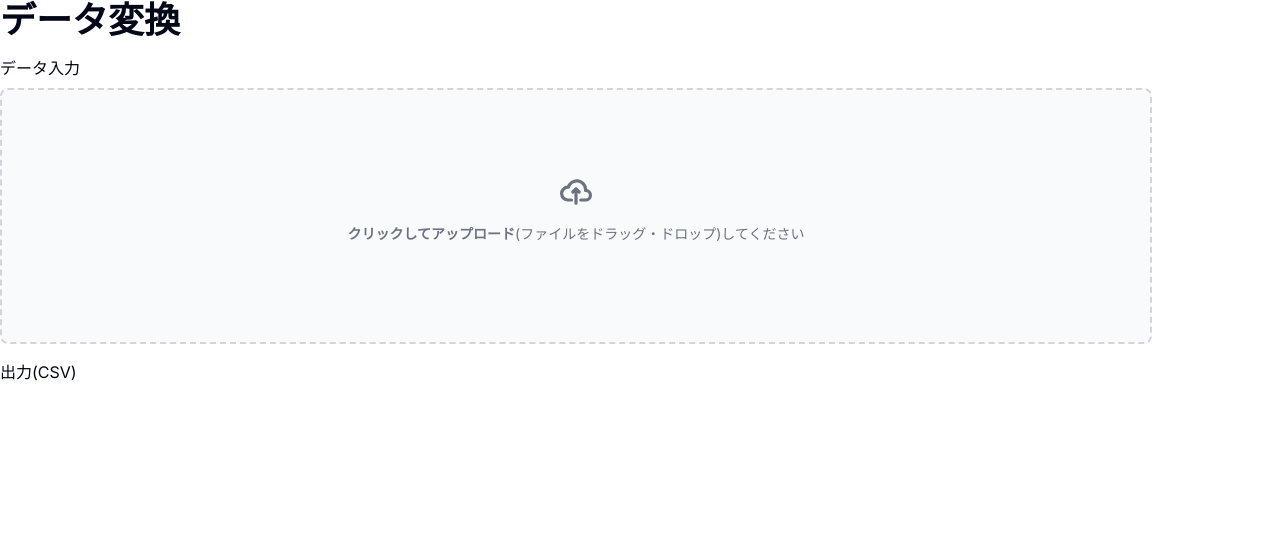
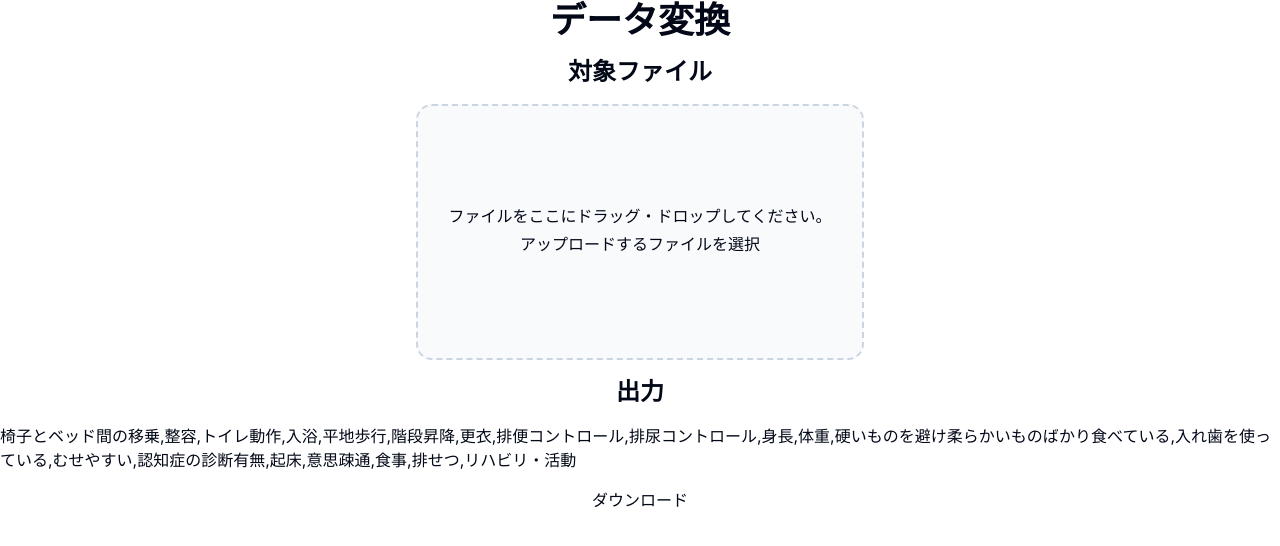
Before and after one commit to brainvader/life-2024, a Next.js app: page /csv in a window 1280 px wide. Shown: the top 546 px of the page. Built offline with nearby package versions, Linux system fonts and the light colour scheme.

Commit message:
feat: Add d&d file upload

```diff
--- a/app/csv/page.tsx
+++ b/app/csv/page.tsx
@@ -1,10 +1,7 @@
 'use client'
 
-import { ChangeEvent, useState } from "react";
-
-// type InputUser = {
-//     "椅子とベッド間の移乗": "自立" | "一部介助" | "全介助",
-// }
+import FileDropZone from "@/components/ui/file-drop-zone";
+import { DragEvent, MouseEvent, useState } from "react";
 
 const InputUser = {
     "椅子とベッド間の移乗": "",
@@ -31,13 +28,38 @@ const InputUser = {
 
 type UserKey = keyof typeof InputUser;
 
+function readLines(input: string) {
+    return input.split(/\r?\n|\r|\n/g);
+}
+
 export default function DataInput() {
+    const [dragActive, setDragActive] = useState(false);
     const [csv, setCSV] = useState("");
+    const [name, setName] = useState("");
 
-    const toCSV = async (event: ChangeEvent<HTMLInputElement>) => {
-        if (event.target.files) {
-            const input = await event.target.files[0].text();
-            const lines = input.split(/\r?\n|\r|\n/g);
+    const dragHandler = (event: DragEvent<HTMLFormElement | HTMLDivElement>) => {
+        event.preventDefault();
+        event.stopPropagation();
+
+        if (event.type === "dragenter" || event.type === "dragover") {
+            setDragActive(true);
+        } else if (event.type === "dragleave") {
+            setDragActive(false);
+        }
+    }
+
+    const dropHandler = async (event: DragEvent<HTMLDivElement>) => {
+        event.preventDefault();
+        event.stopPropagation();
+        setDragActive(false);
+
+        if (event.dataTransfer.files && event.dataTransfer.files[0]) {
+            const files = event.dataTransfer.files;
+            console.log(files);
+            const input = await files[0].text();
+            const [name, extension] = files[0].name.split('.');
+            setName(name);
+            const lines = readLines(input);
             const user = { ...InputUser };
 
             Object.keys(InputUser).map((key, i) => {
@@ -64,38 +86,28 @@ export default function DataInput() {
         }
     }
 
+    const download = async (event: MouseEvent<HTMLButtonElement>) => {
+    }
+
     return (
-        <div className="w-[90%]">
+        <div className="flex flex-col justify-center items-center">
             <h1 className="font-bold text-4xl mb-4">データ変換</h1>
-            <div className="mb-4">
-                <h2 className="mb-2">データ入力</h2>
-
-                <div className="flex items-center justify-center w-full">
-                    <label className="flex flex-col items-center justify-center w-full h-64 border-2 border-gray-300 border-dashed rounded-lg cursor-pointer bg-gray-50 dark:hover:bg-bray-800 dark:bg-gray-700 hover:bg-gray-100 dark:border-gray-600 dark:hover:border-gray-500 dark:hover:bg-gray-600">
-                        <input
-                            id="dropzone-file"
-                            type="file"
-                            className="hidden"
-                            onChange={(event) => { toCSV(event) }}
-                        />
-                        <div className="flex flex-col items-center justify-center pt-5 pb-6">
-                            <svg className="w-8 h-8 mb-4 text-gray-500 dark:text-gray-400" aria-hidden="true" xmlns="http://www.w3.org/2000/svg" fill="none" viewBox="0 0 20 16">
-                                <path stroke="currentColor" strokeLinecap="round" strokeLinejoin="round" strokeWidth="2" d="M13 13h3a3 3 0 0 0 0-6h-.025A5.56 5.56 0 0 0 16 6.5 5.5 5.5 0 0 0 5.207 5.021C5.137 5.017 5.071 5 5 5a4 4 0 0 0 0 8h2.167M10 15V6m0 0L8 8m2-2 2 2" />
-                            </svg>
-                            <p className="mb-2 text-sm text-gray-500 dark:text-gray-400"><span className="font-semibold">クリックしてアップロード</span>(ファイルをドラッグ・ドロップ)してください</p>
-                        </div>
-                    </label>
-                </div>
-
-
+            <div>
+                <h2 className="text-center font-bold text-2xl mb-4">対象ファイル</h2>
+                <FileDropZone
+                    dragActive={dragActive}
+                    dragHandler={(event) => { dragHandler(event) }}
+                    dropHandler={(event) => { dropHandler(event) }} />
             </div>
 
-            <div>
-                <h2>出力(CSV)</h2>
+            <div className="mt-4 text-center">
+                <h2 className="font-bold text-2xl mb-4">出力{name ? `(${name}.csv)` : ""}</h2>
                 <div>
-                    <p></p>
-                    <p>{csv}</p>
+                    {/* <p className="mb-4">{`${name}.csv`}</p> */}
+                    <p className="text-left mb-4">{Object.keys(InputUser).toString()}</p>
+                    <p className="text-left mb-4">{csv}</p>
                 </div>
+                <button onMouseDown={(event) => { }}>ダウンロード</button>
             </div>
         </div>
     )
--- /dev/null
+++ b/components/ui/file-drop-zone.tsx
@@ -0,0 +1,51 @@
+import { DragEvent, ReactNode, useState } from "react"
+
+interface FileDropZoneProps {
+    dragActive: boolean,
+    dragHandler: (event: DragEvent<HTMLFormElement | HTMLDivElement>) => void
+    dropHandler: (event: DragEvent<HTMLDivElement>) => void
+}
+
+
+
+export default function FileDropZone({ dragActive, dragHandler, dropHandler }: FileDropZoneProps) {
+
+    return (
+        <form
+            className="h-64 w-[28rem] max-w-full relative text-center"
+            onDragEnter={dragHandler}
+            onSubmit={(event) => {
+                event.preventDefault()
+            }}
+        >
+            <input
+                className="hidden"
+                type="file"
+                hidden
+                id="file-upload"
+                // accept=".txt"
+                multiple
+            />
+            <label
+                className="h-full flex items-center justify-center border-2 rounded-2xl border-dashed border-[#cbd5e1] bg-[#f8fafc]"
+                htmlFor="file-upload">
+                <div>
+                    <p>ファイルをここにドラッグ・ドロップしてください。</p>
+                    <button className="cursor-pointer p-1 text-base border-none bg-transparent hover:underline">
+                        アップロードするファイルを選択
+                    </button>
+                </div>
+            </label>
+            {dragActive
+                &&
+                <div
+                    className="absolute w-full h-full rounded-2xl top-0 right-0 bottom-0 left-0"
+                    id="drag-file-element"
+                    onDragEnter={dragHandler}
+                    onDragLeave={dragHandler}
+                    onDragOver={dragHandler}
+                    onDrop={dropHandler}
+                ></div>}
+        </form>
+    )
+}
```
